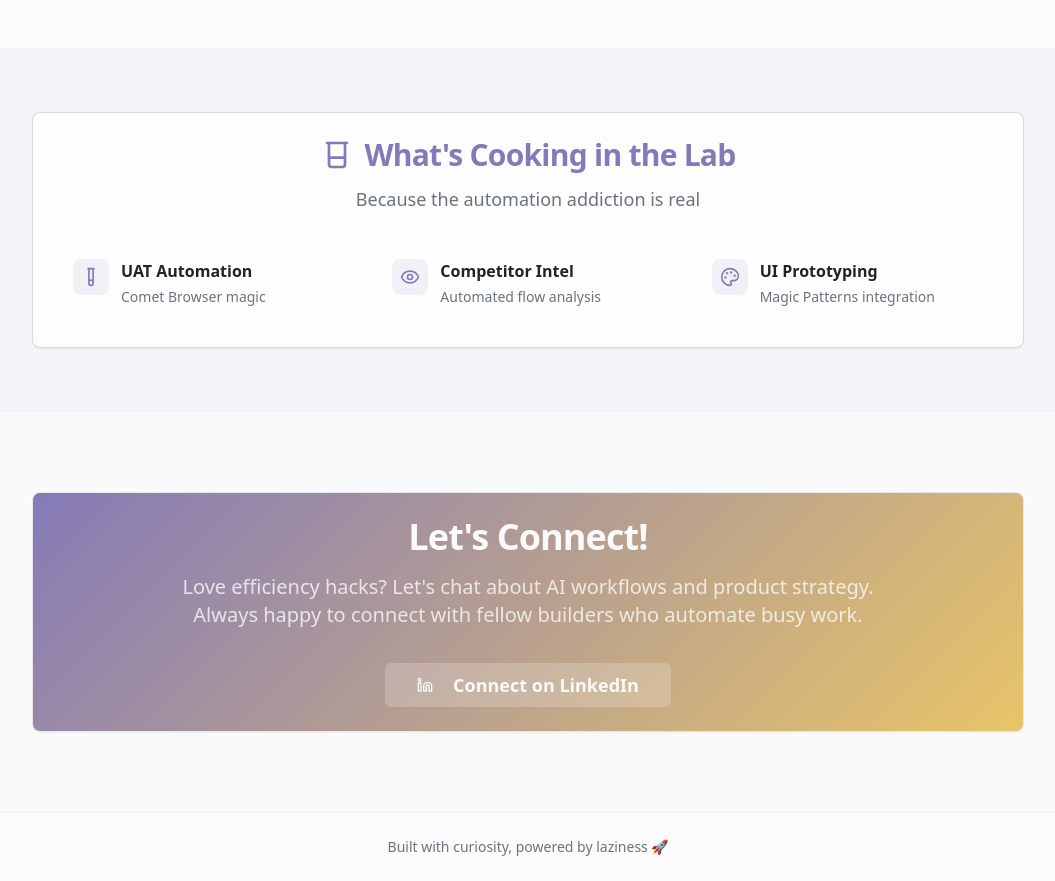
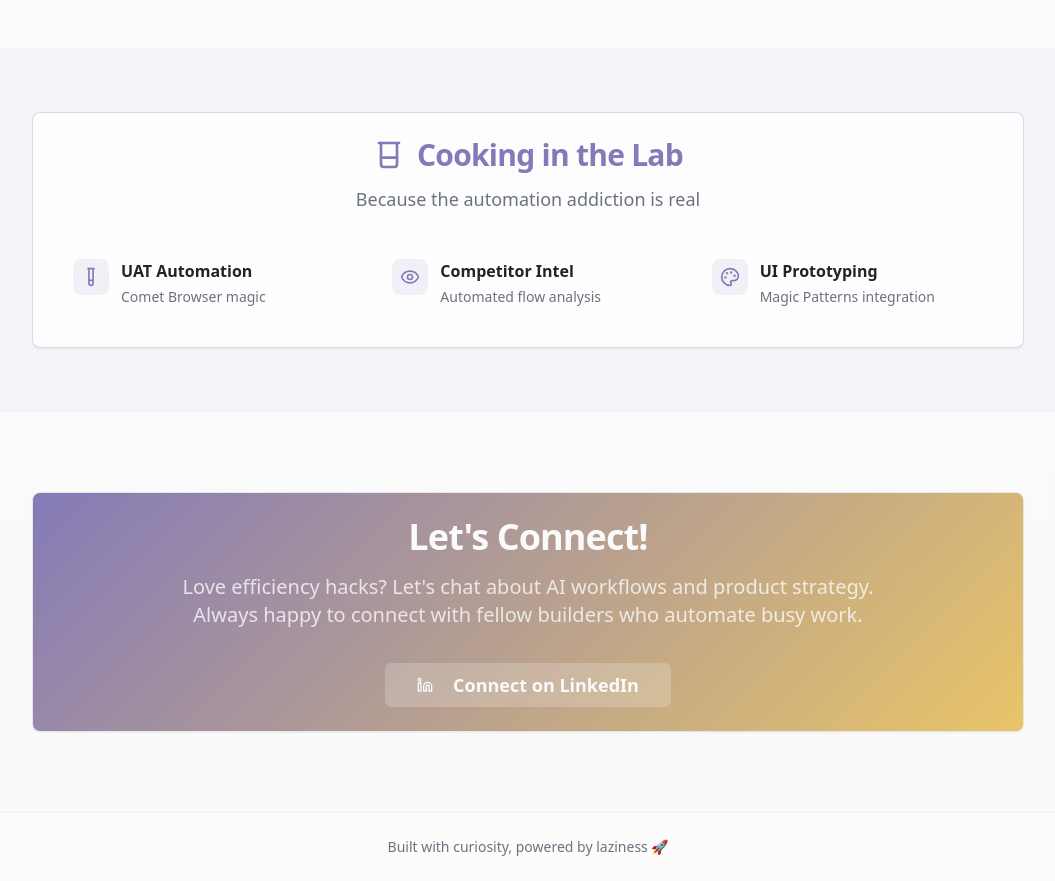
Before and after one commit to i-dedova/lazy-pm-ai-workbook, a React (Vite) app: page / in a window 1280 px wide. Shown: the part 2980-3861 px from the top of the page, without its empty margins (112-1167 px from the left). Built offline with nearby package versions, Linux system fonts and the light colour scheme.

Commit message:
Change section title
Updated the title of the "Lab" section to "Cooking in the Lab" in `src/pages/Index.tsx`.

```diff
--- a/src/pages/Index.tsx
+++ b/src/pages/Index.tsx
@@ -139,7 +139,7 @@ const Index = () => {
             <CardHeader className="text-center">
               <CardTitle className="text-2xl lg:text-3xl font-semibold text-accent flex items-center justify-center gap-3">
                 <Beaker className="h-6 w-6 lg:h-8 lg:w-8" />
-                What's Cooking in the Lab
+                Cooking in the Lab
               </CardTitle>
               <CardDescription className="text-base lg:text-lg max-w-3xl mx-auto py-[6px]">
                 Because the automation addiction is real
```
